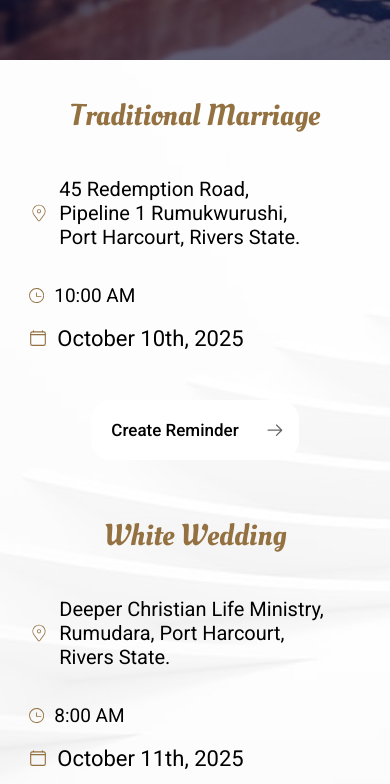
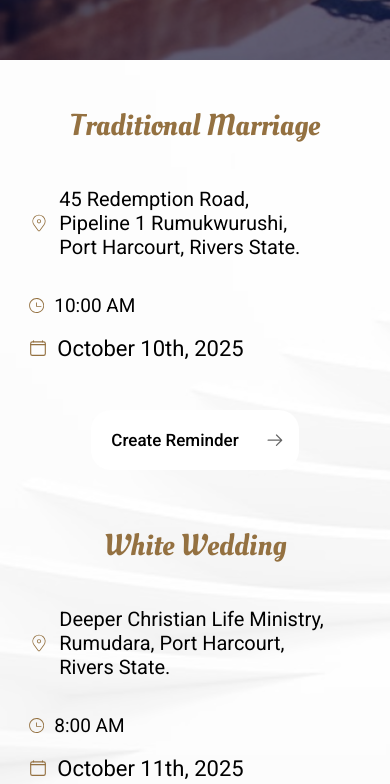
Before and after one commit to promisedev/laura-promise, a Gatsby site: page / in a window 390 px wide. Shown: the part 700-1484 px from the top of the page. Built offline with nearby package versions, Linux system fonts and the light colour scheme; Gatsby itself is replaced by a stand-in of ours; a web font is replaced by a local one.

Commit message:
fixed location

```diff
--- a/src/index.css
+++ b/src/index.css
@@ -128,11 +128,11 @@ h4,li,a,p,button{font-family: "Roboto", sans-serif;
 .date_hero{width: 100%; height: fit-content;}
 }
 
-.date_hero_overlay{width: 100%; height: 100%; display: flex; align-items: center; justify-content: center;background: rgb(255, 255, 255,0.8);padding: 30px 0px;}
+.date_hero_overlay{width: 100%; height: 100%; display: flex; align-items: center; justify-content: center;background: rgb(255, 255, 255,0.8);}
 
 .dho_cont{width: 85%; height: fit-content; display: flex; gap: 50px;;}
 @media screen and (max-width:720px) {
-  .dho_cont{flex-direction: column;}
+  .dho_cont{flex-direction: column;padding: 40px 0px;}
 }
 
 .wedding_date{flex:1; display: flex; flex-direction: column;gap: 20px;align-items: center;}
@@ -215,7 +215,8 @@ h4,li,a,p,button{font-family: "Roboto", sans-serif;
 .loc{position: relative;position: relative;left: 36%; bottom:25%; display: flex;align-items: center;justify-content: center;width: fit-content;height: fit-content;}
 .loc>a{text-decoration: none; color:black;}
 
-.loc2{left: 35%; bottom:10%;}
+.loc2{left: 40%; bottom:35%;}
+
 .loc3{left: 45%; bottom:19%;}
 
 
--- a/src/pages/index.js
+++ b/src/pages/index.js
@@ -296,7 +296,7 @@ setMenuShow(false)
 <div className="loc loc2">
  <span className="loc_nav"></span>
 <GrLocationPin className="loc_icon"/>
-<Link href="https://maps.app.goo.gl/MLAGs7N2a7cAiCL4A" className="loc_info loc2_info"><p>Reception</p></Link>
+<Link href="https://maps.app.goo.gl/zDTqCK3WtG1eero68" className="loc_info loc2_info"><p>Reception</p></Link>
 </div>
 {/* ----- */}
 <div className="loc loc3">
```
